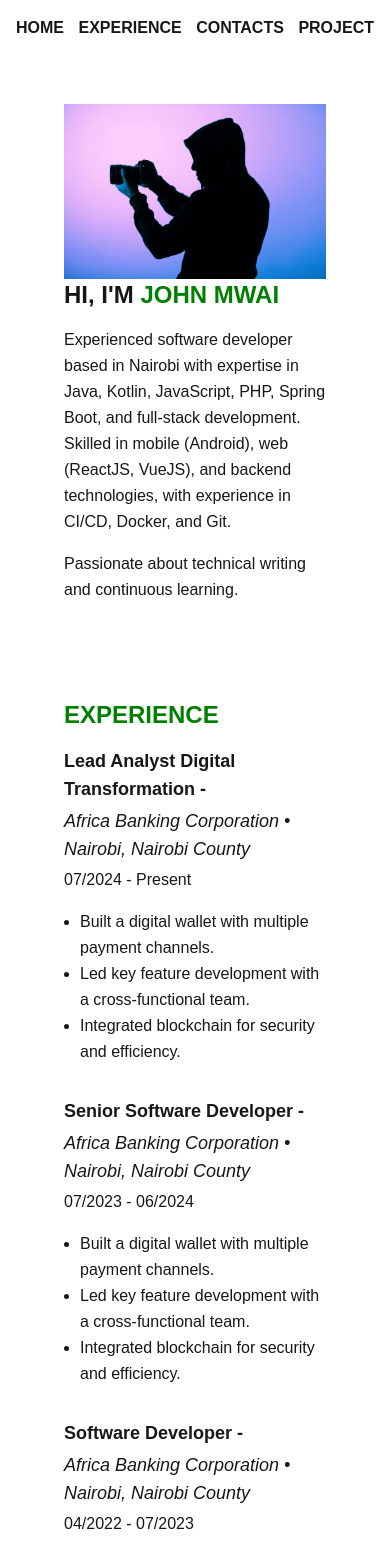
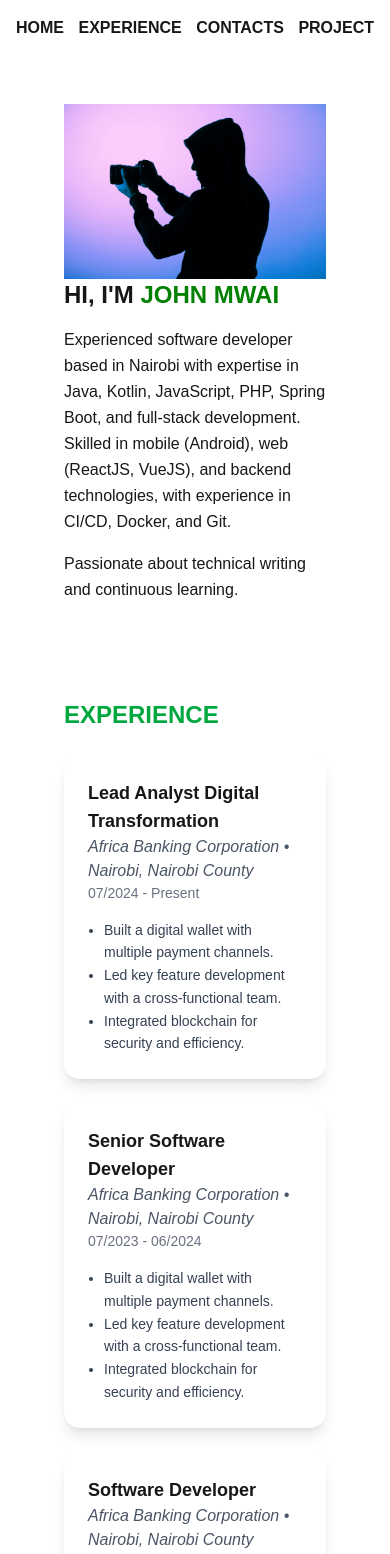
Before and after one commit to mwaijohn/nextportfolio, a Next.js app: page / in a window 390 px wide. Shown: the top 1554 px of the page. Built offline with nearby package versions, Linux system fonts and the light colour scheme.

Commit message:
updated experience

```diff
--- a/app/ui/Contact.tsx
+++ b/app/ui/Contact.tsx
@@ -1,5 +1,4 @@
 import Link from 'next/link'
-import React from 'react'
 
 const Contact = () => {
     return (
--- a/app/ui/Experience.tsx
+++ b/app/ui/Experience.tsx
@@ -1,67 +1,79 @@
+
+const experiences = [
+    {
+        title: "Lead Analyst Digital Transformation",
+        company: "Africa Banking Corporation",
+        location: "Nairobi, Nairobi County",
+        duration: "07/2024 - Present",
+        responsibilities: [
+            "Built a digital wallet with multiple payment channels.",
+            "Led key feature development with a cross-functional team.",
+            "Integrated blockchain for security and efficiency."
+        ]
+    },
+    {
+        title: "Senior Software Developer",
+        company: "Africa Banking Corporation",
+        location: "Nairobi, Nairobi County",
+        duration: "07/2023 - 06/2024",
+        responsibilities: [
+            "Built a digital wallet with multiple payment channels.",
+            "Led key feature development with a cross-functional team.",
+            "Integrated blockchain for security and efficiency."
+        ]
+    },
+    {
+        title: "Software Developer",
+        company: "Africa Banking Corporation",
+        location: "Nairobi, Nairobi County",
+        duration: "04/2022 - 07/2023",
+        responsibilities: [
+            "Led the seamless integration of an interbank payment system, leveraging REST APIs with ISO 20022 messages and mutual authentication (MTLS).",
+            "Championed the integration of an Identity and Access Management solution into the organization’s REST-based microservices, fortifying security measures and ensuring controlled access.",
+            "Executed complex tax payment integrations, facilitating seamless transactions between organizations, individuals, and the Kenya Revenue Authority through the banking infrastructure.",
+            "Played a pivotal role in the maintenance and upgrade of legacy projects, executing successful migrations to scalable and maintainable Docker containerized microservices-oriented development.",
+            "Expertly utilized a tech stack comprising Java, JavaScript, Spring Boot, Postgres Database, Tailwind CSS, and React.js, demonstrating versatility and proficiency across various technologies.",
+            "Effectively employed RabbitMQ, Kafka, Git, microservices architecture, Docker, Jenkins, and GitLab to streamline development and ensure efficient delivery of projects.",
+            "Implemented cutting-edge cryptographic protocols, including MTLS and SSL, to enhance security measures, safeguarding critical systems and data."
+        ]
+    },
+    {
+        title: "Software Developer",
+        company: "Digisoft Solutions Limited",
+        location: "Nairobi, Nairobi County",
+        duration: "09/2020 - 12/2021",
+        responsibilities: [
+            "Led ERP solution development, driving requirement gathering and successful deployment.",
+            "Ensured system enhancement, maintenance, and smooth integration.",
+            "Provided expert ERP support, resolving issues and maintaining performance.",
+            "Developed enterprise mobile apps, boosting business functionality via mobile tech.",
+            "Deployed scalable web services on AWS, optimizing resource utilization."
+        ]
+    }
+];
+
 const Experience = () => {
     return (
         <div id="experience" className="p-12">
-            <p className="text-2xl font-bold mb-4 text-[#008000]">EXPERIENCE</p>
+            <p className="text-2xl font-bold mb-6 text-green-600">EXPERIENCE</p>
+            <div className="grid md:grid-cols-2 gap-6">
+                {experiences.map((exp, index) => (
+                    <div key={index} className="bg-white shadow-lg rounded-2xl p-6">
+                        <div className="mb-4">
+                            <h3 className="text-lg font-bold">{exp.title}</h3>
+                            <p className="text-md italic text-gray-600">{exp.company} • {exp.location}</p>
+                            <p className="text-sm text-gray-500">{exp.duration}</p>
+                        </div>
+                        <ul className="list-disc pl-4 text-sm text-gray-700">
+                            {exp.responsibilities.map((item, idx) => (
+                                <li key={idx} className="leading-relaxed">{item}</li>
+                            ))}
+                        </ul>
+                    </div>
+                ))}
+            </div>
+        </div>
+    );
+};
 
-            <div className="mb-8">
-                <p className="text-lg font-bold mb-1">Lead Analyst Digital Transformation - </p>
-                <p className="text-lg italic mb-1">Africa Banking Corporation • Nairobi, Nairobi County</p>
-                <p className="text-base leading-relaxed mb-4">07/2024 - Present</p>
-                <ul className="list-disc pl-4">
-                    <li className="leading-relaxed ">Built a digital wallet with multiple payment channels.</li>
-                    <li className="leading-relaxed ">Led key feature development with a cross-functional team.</li>
-                    <li className="leading-relaxed ">Integrated blockchain for security and efficiency.</li>
-                </ul>
-            </div>
-
-            <div className="mb-8">
-                <p className="text-lg font-bold mb-1">Senior Software Developer - </p>
-                <p className="text-lg italic mb-1">Africa Banking Corporation • Nairobi, Nairobi County</p>
-                <p className="text-base leading-relaxed mb-4">07/2023 - 06/2024</p>
-                <ul className="list-disc pl-4">
-                    <li className="leading-relaxed ">Built a digital wallet with multiple payment channels.</li>
-                    <li className="leading-relaxed ">Led key feature development with a cross-functional team.</li>
-                    <li className="leading-relaxed ">Integrated blockchain for security and efficiency.</li>
-                </ul>
-            </div>
-
-            <div className="mb-4">
-                <p className="text-lg font-bold mb-1">Software Developer - </p>
-                <p className="text-lg italic mb-1">Africa Banking Corporation • Nairobi, Nairobi County</p>
-                <p className="text-base leading-relaxed mb-4">04/2022 - 07/2023</p>
-                <ul className="list-disc pl-4">
-                    <li className="leading-relaxed ">Led the seamless integration of an interbank payment system, leveraging REST APIs with ISO 20022
-                        messages and mutual authentication (MTLS).</li>
-                    <li className="leading-relaxed ">Championed the integration of an Identity and Access Management solution into the organization&apos;s REST-based
-                        microservices, fortifying security measures and ensuring controlled access.</li>
-                    <li className="leading-relaxed ">Executed complex tax payment integrations, facilitating seamless transactions between organizations,
-                        individuals, and the Kenya Revenue Authority through the banking infrastructure.</li>
-                    <li className="leading-relaxed ">Played a pivotal role in the maintenance and upgrade of legacy projects, executing successful migrations to scalable
-                        and maintainable Docker containerized microservices-oriented development.</li>
-                    <li className="leading-relaxed ">Expertly utilized a tech stack comprising Java, JavaScript, Spring Boot, Postgres Database, Tailwind CSS, and React.js,
-                        demonstrating versatility and proficiency across various technologies.</li>
-                    <li className="leading-relaxed ">Effectively employed RabbitMQ, Kafka,Git, microservices architecture, Docker, Jenkins,
-                        and GitLab to streamline development and ensure efficient delivery of projects.</li>
-                    <li className="leading-relaxed ">Implemented cutting-edge cryptographic protocols, including MTLS and SSL,
-                        to enhance security measures, safeguarding critical systems and data.</li>
-                </ul>
-            </div>
-            <div className="mb-8">
-                <p className="text-lg font-bold mb-1">Software Developer - </p>
-                <p className="text-lg italic mb-1">Digisoft Solutions Limited • Nairobi, Nairobi County</p>
-                <p className="text-base leading-relaxed mb-4">09/2020 - 12/2021</p>
-                <ul className="list-disc pl-4">
-                    <li className="leading-relaxed ">Led ERP solution development, driving requirement gathering and successful deployment.  </li>
-                    <li className="leading-relaxed ">Ensured system enhancement, maintenance, and smooth integration. </li>
-                    <li className="leading-relaxed ">Provided expert ERP support, resolving issues and maintaining performance.</li>
-                    <li className="leading-relaxed ">Developed enterprise mobile apps, boosting business functionality via mobile tech.</li>
-                    <li className="leading-relaxed ">Deployed scalable web services on AWS, optimizing resource utilization.</li>
-
-                </ul>
-            </div>
-
-        </div>
-    )
-}
-
-export default Experience
+export default Experience;
```
Also changed, not shown: index.html (+123 -17 lines), 1 other file (tests, documents, lock files or other folders).
